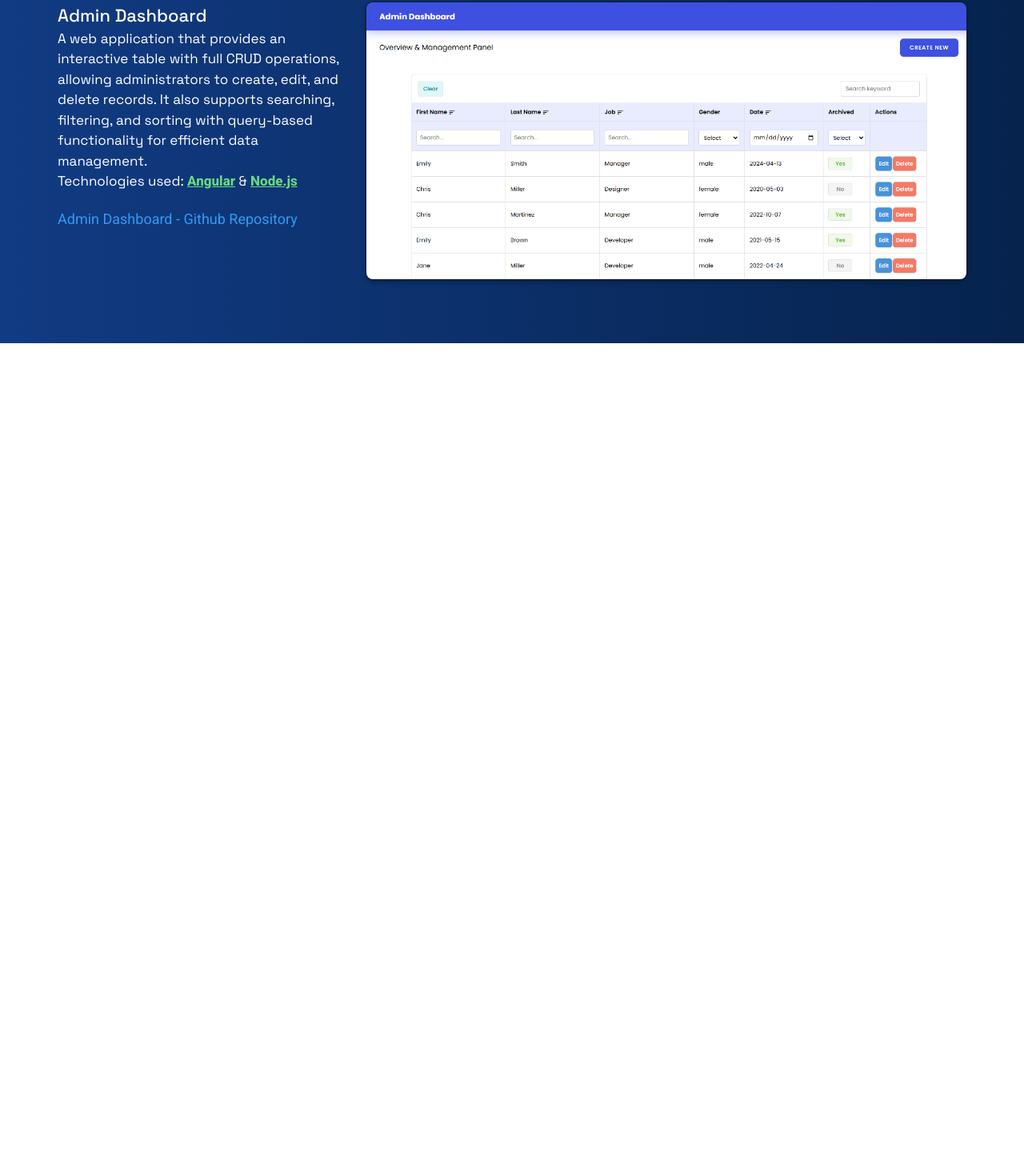
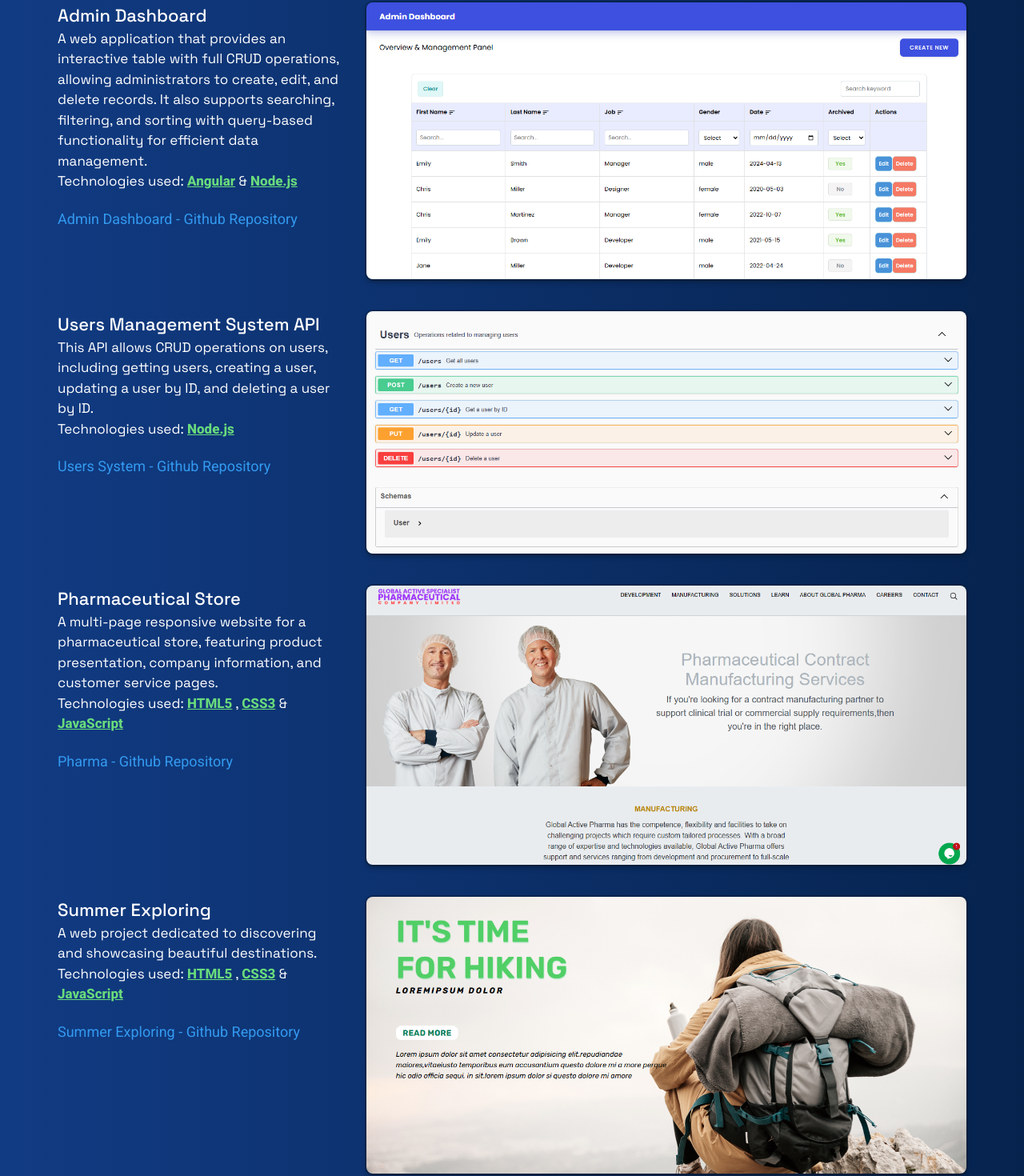
Before and after one commit to matrakugeri/Portfolio-Tailwind, a website built with Parcel: page index.html in a window 1280 px wide. Shown: the part 1747-3217 px from the top of the page at 80% size. Before the commit the page ends 2176 px from the top, so only its background shows below. Built offline with nearby package versions, Linux system fonts and the light colour scheme; a web font is replaced by a local one.

Commit message:
projects section done

```diff
--- a/index.html
+++ b/index.html
@@ -40,6 +40,12 @@
     <link rel="preconnect" href="https://fonts.gstatic.com" crossorigin />
     <link
       href="https://fonts.googleapis.com/css2?family=Raleway:ital,wght@0,100..900;1,100..900&display=swap"
+      rel="stylesheet"
+    />
+    <link rel="preconnect" href="https://fonts.googleapis.com" />
+    <link rel="preconnect" href="https://fonts.gstatic.com" crossorigin />
+    <link
+      href="https://fonts.googleapis.com/css2?family=Great+Vibes&display=swap"
       rel="stylesheet"
     />
     <link href="output.css" rel="stylesheet" />
@@ -111,7 +117,7 @@
           <h3 class="text-headingFont text-headingColor font-space font-medium">
             Frontend Developer
           </h3>
-          <p class="text-white font-space text-xl">
+          <p class="text-white text-xl font-space">
             I am a dedicated and hardworking individual with a passion for
             technology and programming. Skilled in problem-solving and building
             efficient, scalable solutions, I enjoy creating dynamic and
@@ -140,7 +146,7 @@
           <img
             src="/img/logos/IMG_0009 (1).jpg"
             alt="My-Photo"
-            class="w-imgWidth min-w-imgWidth rounded-full shadow-heavyShadow h-full responsive1:w-rWidth"
+            class="w-imgWidth min-w-imgWidth rounded-full shadow-heavyShadow h-full max-w-imgWidth responsive1:w-rWidth"
           />
         </div>
       </div>
@@ -304,11 +310,13 @@
     <section id="projects" class="max-w-[1200px] mx-auto my-0 px-8">
       <div class="mb-20">
         <h2
-          class="font-extrabold text-skillsColor uppercase text-headingFont font-roboto mb-5"
+          class="font-extrabold text-skillsColor uppercase text-headingFont font-roboto mb-5 responsiveTablet:text-center"
         >
           Projects
         </h2>
-        <div class="flex gap-8 mb-10">
+        <div
+          class="flex gap-8 mb-10 responsiveTablet:flex-col responsiveTablet:text-center responsiveTablet:items-center"
+        >
           <div class="flex-1">
             <h3 class="font-medium text-white text-[22px] font-space">
               Flight Management System
@@ -332,16 +340,18 @@
               >Flight System - Github Repository
             </a>
           </div>
-          <div class="max-w-[750px]">
+          <div>
             <img
               src="img/projects/flights.png"
               alt="Flights"
-              class="rounded-lg shadow-heavyShadow"
+              class="rounded-lg shadow-heavyShadow max-w-[750px] w-full h-full max-h-full"
             />
           </div>
         </div>
 
-        <div class="flex gap-8">
+        <div
+          class="flex gap-8 mb-10 responsiveTablet:flex-col responsiveTablet:text-center responsiveTablet:items-center"
+        >
           <div class="flex-1">
             <h3 class="font-medium text-white text-[22px] font-space">
               Admin Dashboard
@@ -367,11 +377,122 @@
               >Admin Dashboard - Github Repository
             </a>
           </div>
-          <div class="max-w-[750px]">
+          <div>
             <img
               src="img/projects/Admin dashboard.png"
-              alt="Flights"
-              class="rounded-lg shadow-heavyShadow"
+              alt="Admin Dashboard"
+              class="rounded-lg shadow-heavyShadow max-w-[750px] w-full h-full max-h-full"
+            />
+          </div>
+        </div>
+
+        <div
+          class="flex gap-8 mb-10 responsiveTablet:flex-col responsiveTablet:text-center responsiveTablet:items-center"
+        >
+          <div class="flex-1">
+            <h3 class="font-medium text-white text-[22px] font-space">
+              Users Management System API
+            </h3>
+            <p class="font-normal font-space text-[17px] text-white">
+              This API allows CRUD operations on users, including getting users,
+              creating a user, updating a user by ID, and deleting a user by
+              ID.<br />
+              Technologies used:
+              <span class="text-skillsColor font-roboto font-extrabold"
+                ><u>Node.js</u></span
+              >
+            </p>
+            <a
+              href="https://github.com/matrakugeri/users-json-server"
+              class="repo-link"
+              target="_blank"
+              >Users System - Github Repository
+            </a>
+          </div>
+          <div>
+            <img
+              src="img/projects/users json server pic.png"
+              alt="Users JSON Server"
+              class="rounded-lg shadow-heavyShadow max-w-[750px] w-full h-full max-h-full"
+            />
+          </div>
+        </div>
+
+        <div
+          class="flex justify-center gap-8 mb-10 responsiveTablet:flex-col responsiveTablet:text-center responsiveTablet:items-center"
+        >
+          <div class="flex-1">
+            <h3 class="font-medium text-white text-[22px] font-space">
+              Pharmaceutical Store
+            </h3>
+            <p class="font-normal font-space text-[17px] text-white">
+              A multi-page responsive website for a pharmaceutical store,
+              featuring product presentation, company information, and customer
+              service pages.<br />
+              Technologies used:
+              <span class="text-skillsColor font-roboto font-extrabold"
+                ><u>HTML5</u></span
+              >
+              ,
+              <span class="text-skillsColor font-roboto font-extrabold"
+                ><u>CSS3</u></span
+              >
+              &
+              <span class="text-skillsColor font-roboto font-extrabold"
+                ><u>JavaScript</u></span
+              >
+            </p>
+            <a
+              href="https://github.com/matrakugeri/pharma"
+              class="repo-link"
+              target="_blank"
+              >Pharma - Github Repository
+            </a>
+          </div>
+          <div>
+            <img
+              src="img/projects/Pharma.png"
+              alt="Pharmaceutical Website"
+              class="rounded-lg shadow-heavyShadow max-w-[750px] w-full h-full max-h-full"
+            />
+          </div>
+        </div>
+        <div
+          class="flex justify-center gap-8 responsiveTablet:flex-col responsiveTablet:text-center responsiveTablet:items-center"
+        >
+          <div class="flex-1">
+            <h3 class="font-medium text-white text-[22px] font-space">
+              Summer Exploring
+            </h3>
+            <p class="font-normal font-space text-[17px] text-white">
+              A web project dedicated to discovering and showcasing beautiful
+              destinations.
+              <br />
+              Technologies used:
+              <span class="text-skillsColor font-roboto font-extrabold"
+                ><u>HTML5</u></span
+              >
+              ,
+              <span class="text-skillsColor font-roboto font-extrabold"
+                ><u>CSS3</u></span
+              >
+              &
+              <span class="text-skillsColor font-roboto font-extrabold"
+                ><u>JavaScript</u></span
+              >
+            </p>
+            <a
+              href="https://github.com/matrakugeri/summer-exploring"
+              class="repo-link"
+              target="_blank"
+              >Summer Exploring - Github Repository
+            </a>
+          </div>
+          <div>
+            <img
+              src="img/projects/summer exploring.png"
+              alt="Admin Dashboard"
+              class="rounded-lg shadow-heavyShadow max-w-[750px] w-full h-full max-h-full"
             />
           </div>
         </div>
--- a/tailwind.config.js
+++ b/tailwind.config.js
@@ -7,6 +7,7 @@ module.exports = {
         responsive1: { max: "1220px" },
         responsive2: { max: "840px" },
         responsive3: { max: "340px" },
+        responsiveTablet: { max: "1100px" },
         responsiveIcons: { max: "450px" },
         responsiveGrid: { max: "760px" },
         responsiveGrid2: { max: "580px" },
@@ -46,6 +47,7 @@ module.exports = {
         geist: ["Geist Mono", "sans-serif"],
         mozilla: ["Mozilla Headline", "sans-serif"],
         raleway: ["Raleway", "sans-serif"],
+        great: ["Great Vibes", "sans-serif"],
       },
       transitionDuration: {
         400: "400ms",
```
Also changed, not shown: img/projects/Pharma.png (added), img/projects/create.png (deleted), img/projects/sign up.png (deleted), img/projects/summer exploring.png (added), img/projects/users json server pic.png (added), img/projects/users json.png (added), img/projects/users.png (deleted), output.css.
